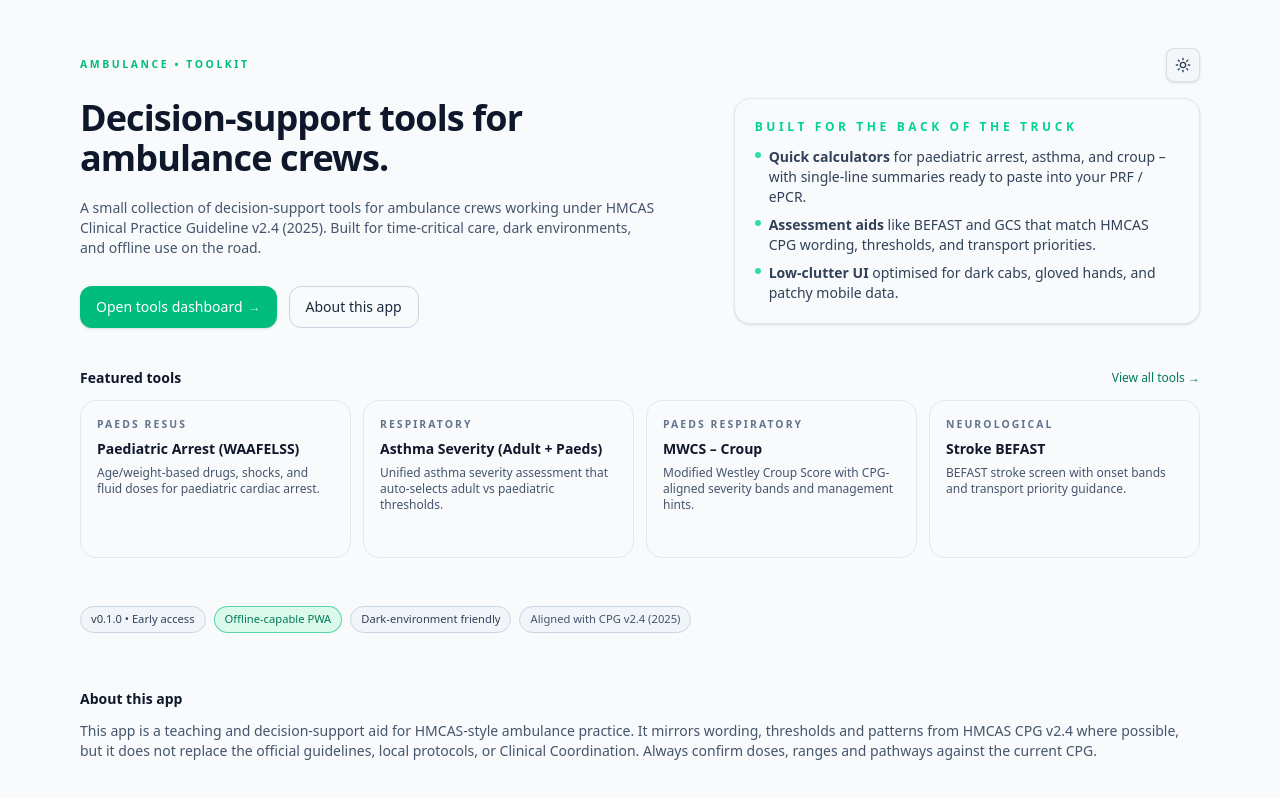
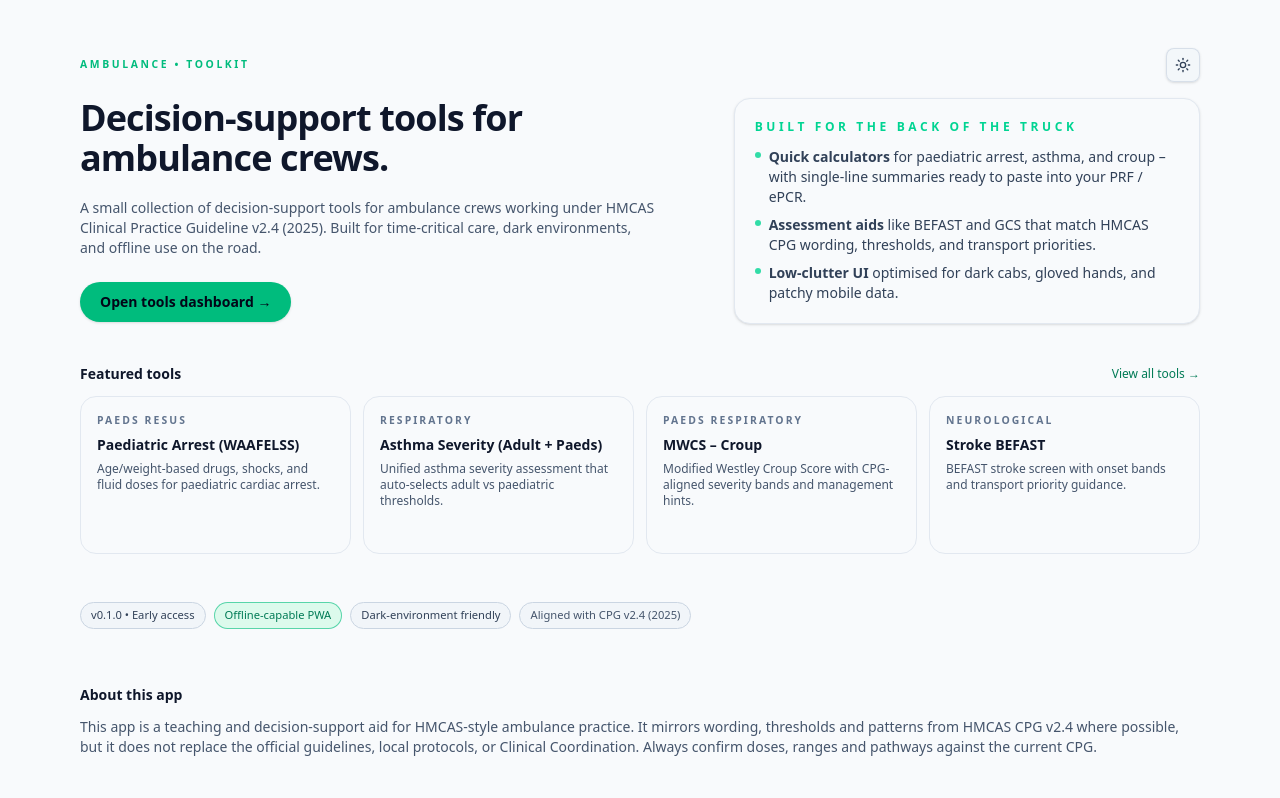
Before and after one commit to drixle08/Ambulance-App, a Next.js app: page / in a window 1280 px wide. Shown: the top 798 px of the page. Built offline with nearby package versions, Linux system fonts and the light colour scheme.

Commit message:
Remove redundant About this app button from home hero

```diff
--- a/app/page.tsx
+++ b/app/page.tsx
@@ -64,27 +64,15 @@ export default function HomePage() {
 
 
           {/* CTAs */}
-          <div className="flex flex-wrap gap-3 pt-2">
-            <Link
-              href="/dashboard"
-              className={classNames(
-                "inline-flex items-center justify-center rounded-xl px-4 py-2.5 text-sm font-medium",
-                "bg-emerald-500 text-white shadow-sm hover:bg-emerald-600",
-                "focus:outline-none focus-visible:ring-2 focus-visible:ring-offset-2 focus-visible:ring-emerald-500",
-                "dark:ring-offset-slate-950"
-              )}
+           <div className="mt-6 flex flex-wrap gap-3">
+           <Link
+           href="/dashboard"
+           className="inline-flex items-center rounded-full bg-emerald-500 px-5 py-2.5 text-sm font-semibold text-slate-950 shadow-sm hover:bg-emerald-400 focus-visible:outline-none focus-visible:ring-2 focus-visible:ring-emerald-500"
             >
-              Open tools dashboard
-              <span className="ml-1.5 text-xs opacity-80">→</span>
-            </Link>
+           Open tools dashboard →
+          </Link>
+        </div>
 
-            <Link
-              href="#about"
-              className="inline-flex items-center justify-center rounded-xl px-4 py-2.5 text-sm font-medium border border-slate-300 bg-slate-50 text-slate-800 hover:border-emerald-500 hover:text-emerald-700 dark:border-slate-700 dark:bg-slate-900 dark:text-slate-200 dark:hover:border-emerald-500 dark:hover:text-emerald-300"
-            >
-              About this app
-            </Link>
-          </div>
         </div>
 
         {/* Highlight / “cardy” right-side panel */}
```
